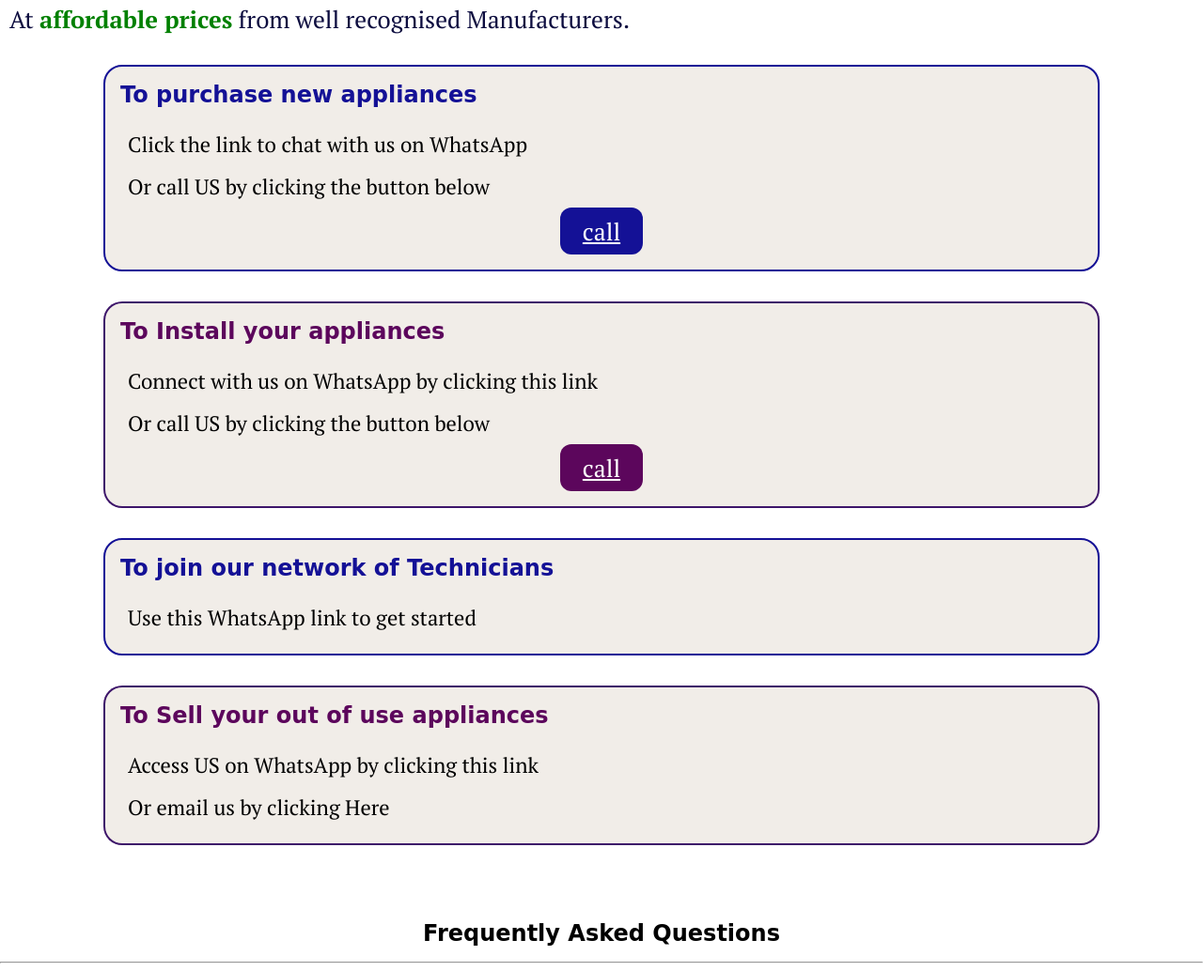
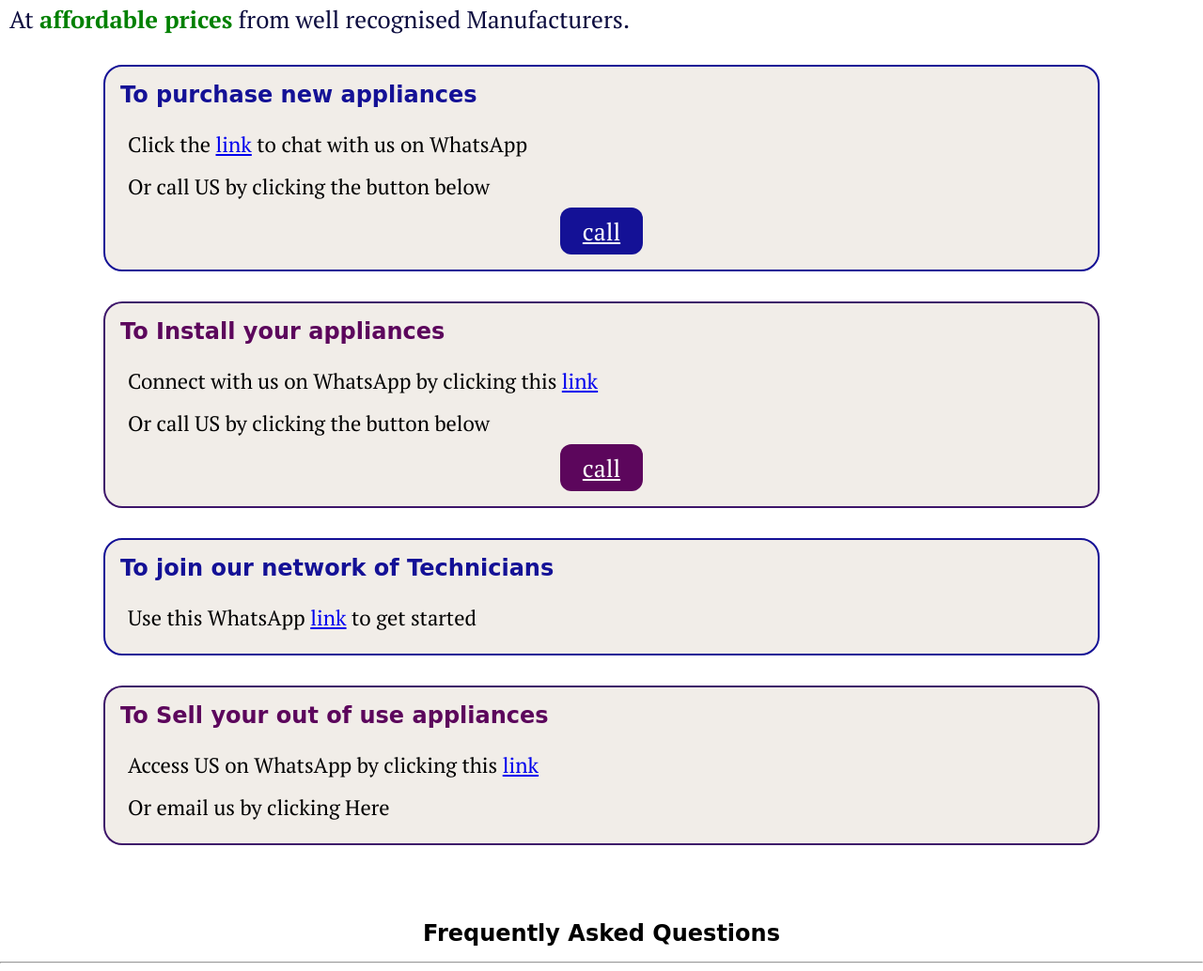
Before and after one commit to IsraelMobote/mosmith, a plain HTML site: page contact.html in a window 1280 px wide. Shown: the part 599-1633 px from the top of the page at 94% size. Drawn offline with Linux system fonts and the light colour scheme; a web font is replaced by a local one.

Commit message:
edit on links

```diff
--- a/contact.html
+++ b/contact.html
@@ -43,23 +43,23 @@
             </section>
             <section class="blue">
                 <h2>To purchase new appliances</h2>
-                <p>Click the link to chat with us on WhatsApp</p>
+                <p>Click the <a href="https://wa.link/v5utm0">link</a> to chat with us on WhatsApp</p>
                 <p>Or call US by clicking the button below</p>
                 <p class="callButton"><a href="tel:+2348130534018">call</a></p>
             </section>
             <section class="purple">
                 <h2>To Install your appliances</h2>
-                <p>Connect with us on WhatsApp by clicking this link</p>
+                <p>Connect with us on WhatsApp by clicking this <a href="https://wa.link/rc8nc8">link</a></p>
                 <p>Or call US by clicking the button below</p>
                 <p class="callButton"><a href="tel:+2348130534018">call</a></p>
             </section>
             <section class="blue">
                 <h2>To join our network of Technicians</h2>
-                <p>Use this WhatsApp link to get started</p>
+                <p>Use this WhatsApp <a href="https://wa.link/hsldrz">link</a> to get started</p>
             </section>
             <section class="purple">
                 <h2>To Sell your out of use appliances</h2>
-                <p>Access US on WhatsApp by clicking this link</p>
+                <p>Access US on WhatsApp by clicking this <a href="https://wa.link/6ynvbu">link</a></p>
                 <p>Or email us by clicking Here</p>
             </section>
             <section class="freqAsked">
```
